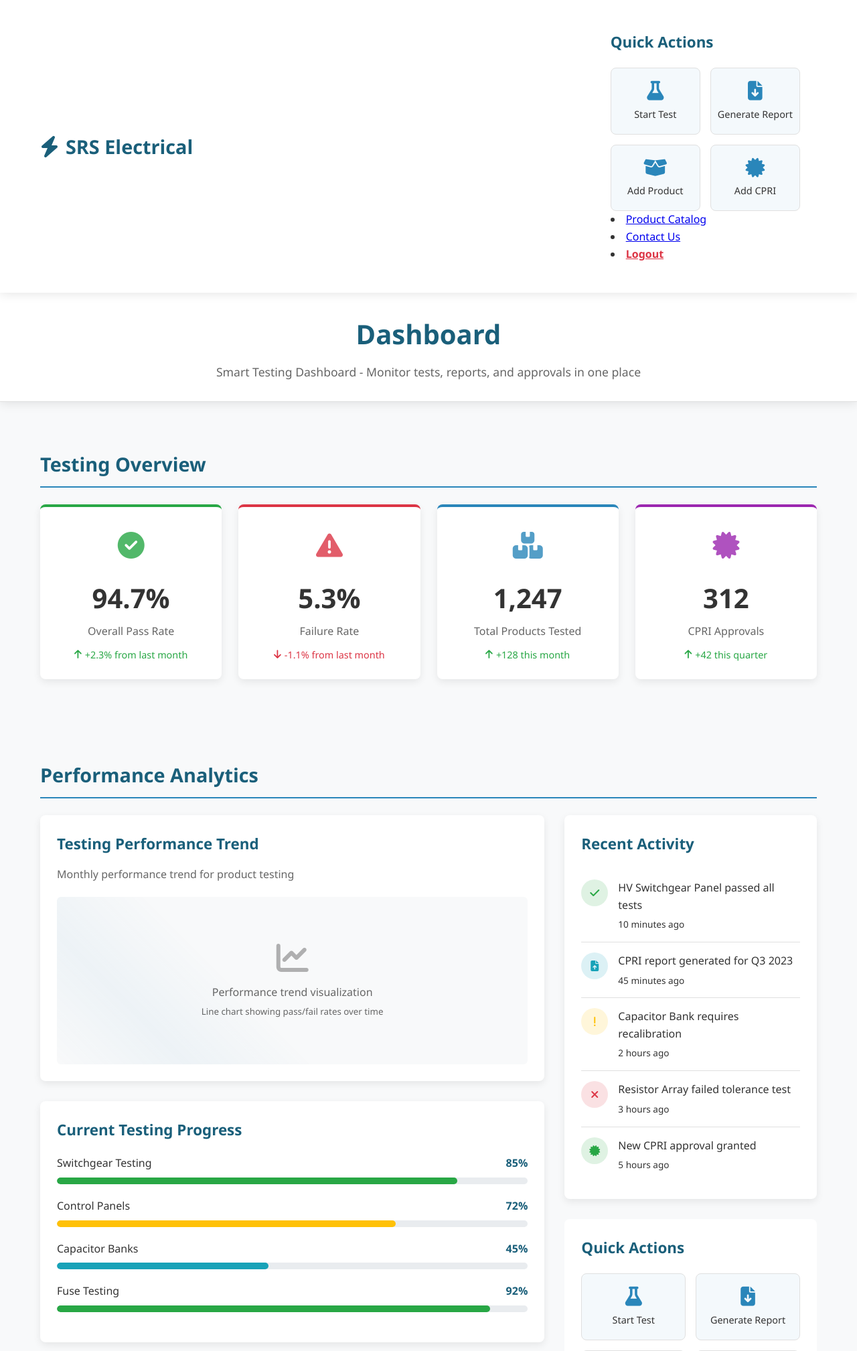
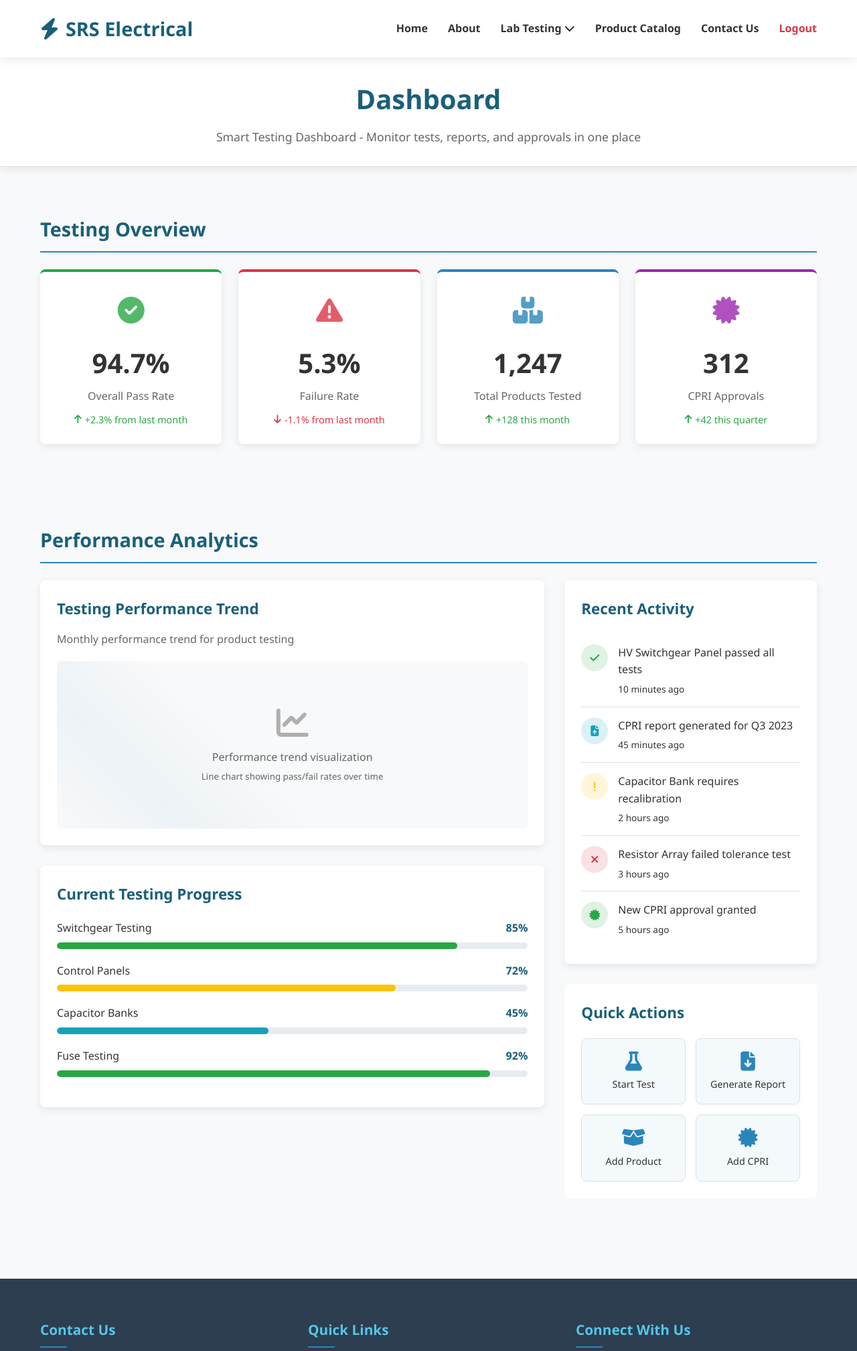
Before and after one commit to sid111/srs_testing_system, a PHP site: page /dashboard.php in a window 1280 px wide. Shown: the top 2017 px of the page at 67% size. Run offline with PHP 8.4, Linux system fonts and the light colour scheme; a user stored in the database is signed in; data comes from the database, SQL or seed files in the repository.

Commit message:
Attempting to commit changes to the repository.

```diff
--- a/dashboard.php
+++ b/dashboard.php
@@ -922,30 +922,18 @@ if ($scheduledResult) {
                     <span class="logo-text">SRS Electrical</span>
                 </a>
 
-                <div class="sidebar-section">
-                    <!-- Quick Actions -->
-                    <div class="quick-actions-container">
-                        <h3 style="font-size: 1.4rem; color: var(--primary-blue); margin-bottom: 20px;">Quick Actions</h3>
-                        <div class="actions-grid">
-                            <button class="action-btn" onclick="openStartTestModal()">
-                                <i class="fas fa-flask action-icon"></i>
-                                <span class="action-text">Start Test</span>
-                            </button>
-                            <?php if (isset($_SESSION['admin_id'])): ?>
-                                <button class="action-btn" onclick="openGenerateReportModal()">
-                                    <i class="fas fa-file-download action-icon"></i>
-                                    <span class="action-text">Generate Report</span>
-                                </button>
-                            <?php endif; ?>
-                            <button class="action-btn" onclick="openAddProductModal()">
-                                <i class="fas fa-box-open action-icon"></i>
-                                <span class="action-text">Add Product</span>
-                            </button>
-                            <button class="action-btn" onclick="openAddCpriModal()">
-                                <i class="fas fa-certificate action-icon"></i>
-                                <span class="action-text">Add CPRI</span>
-                            </button>
-
+                <div class="mobile-toggle" id="mobileToggle">
+                    <i class="fas fa-bars"></i>
+                </div>
+
+                <ul class="nav-menu" id="navMenu">
+                    <li><a href="index.php">Home</a></li>
+                    <li><a href="about.php">About</a></li>
+                    <li class="dropdown">
+                        <a href="lab-testing.php">Lab Testing <i class="fas fa-chevron-down"></i></a>
+                        <div class="dropdown-content">
+                            <a href="report.php">Reports</a>
+                            <a href="cpri.php">CPRI Testing</a>
                         </div>
                     </li>
                     <li><a href="product.php">Product Catalog</a></li>
```
